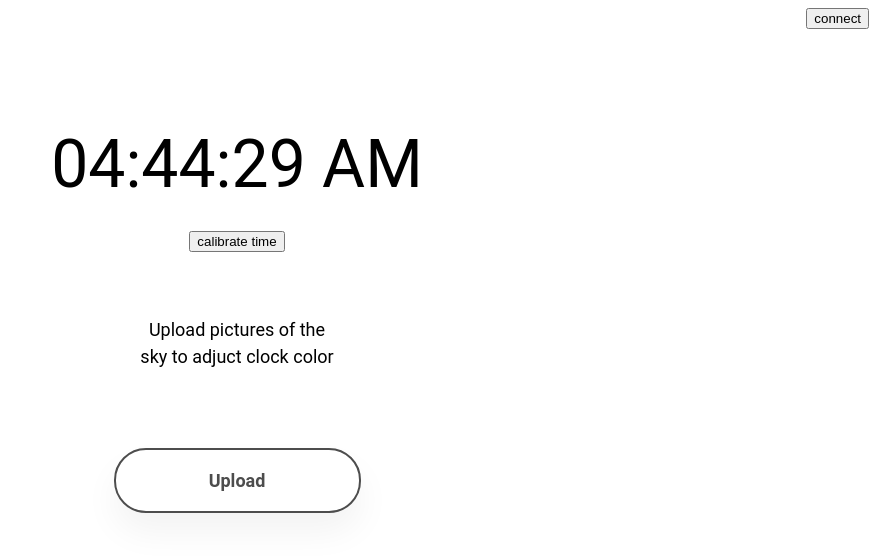
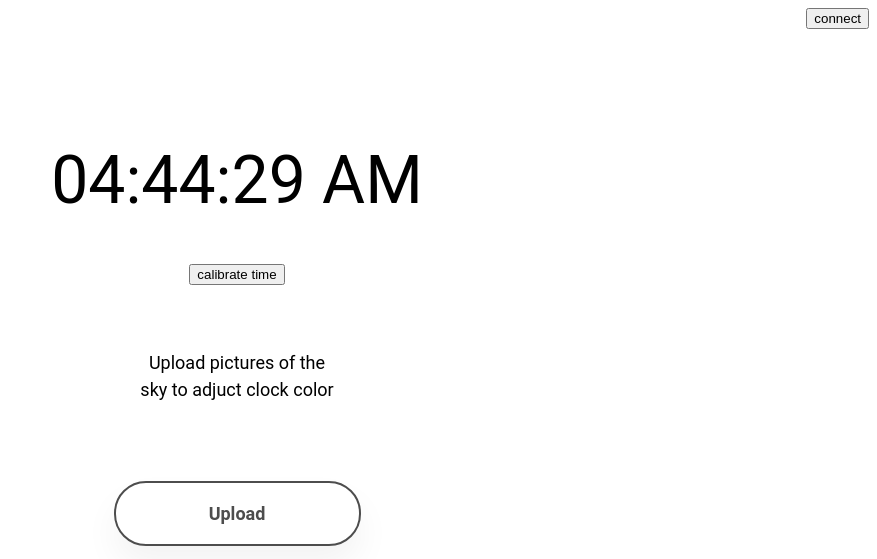
Before and after one commit to meh-who/Connected-Devices, a plain HTML site: page Midterm_SkylightClock/web/index.html in a window 1280 px wide. Shown: the whole page, without its empty margins (403-1280 px from the left). Drawn offline with nearby package versions, Linux system fonts and the light colour scheme.

Commit message:
Update style.css

```diff
--- a/Midterm_SkylightClock/web/style.css
+++ b/Midterm_SkylightClock/web/style.css
@@ -18,7 +18,7 @@ font-family: Roboto;
 font-style: normal;
 font-weight: normal;
 font-size: 66px;
-line-height: 50%;
+line-height: 100%;
 }
 
 
```
